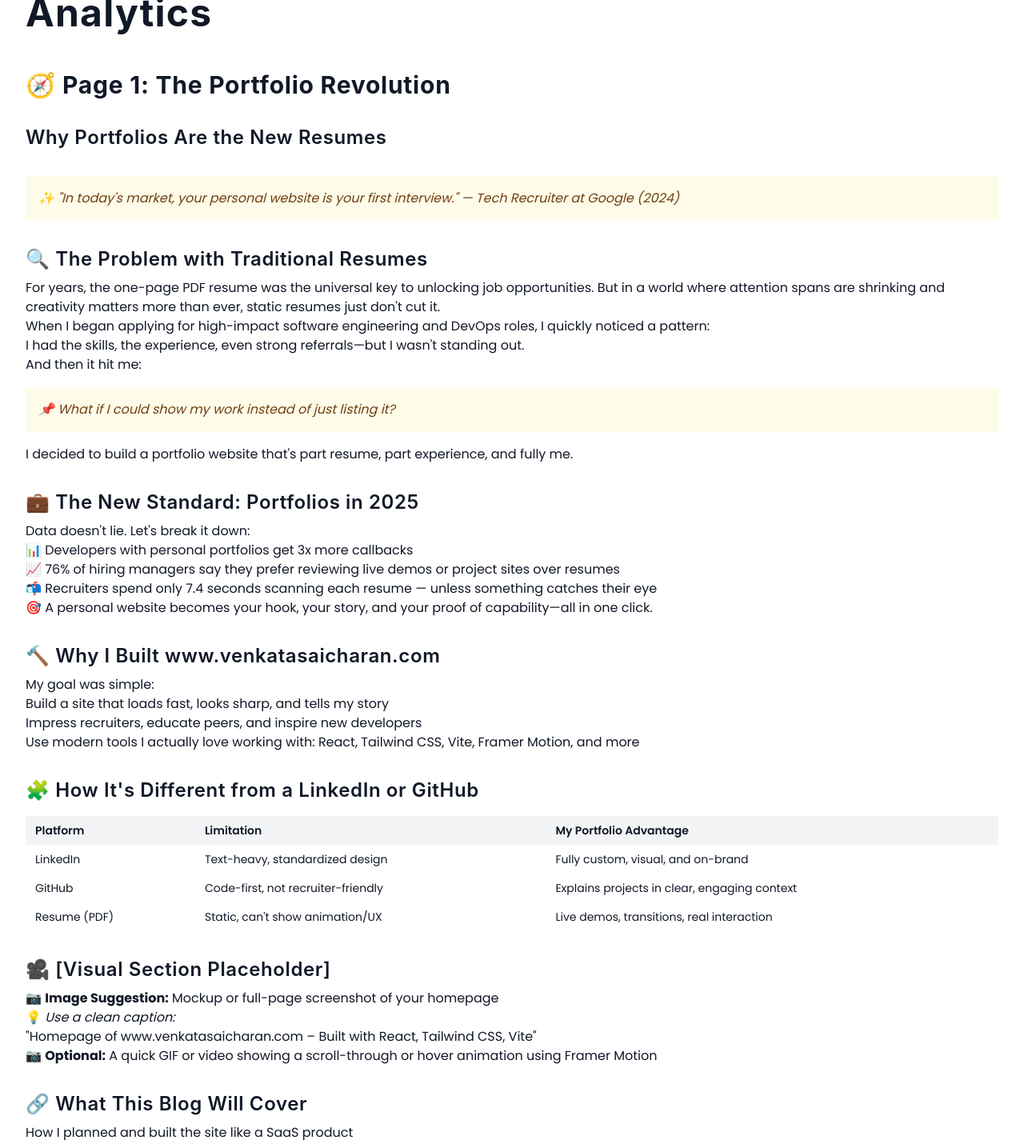
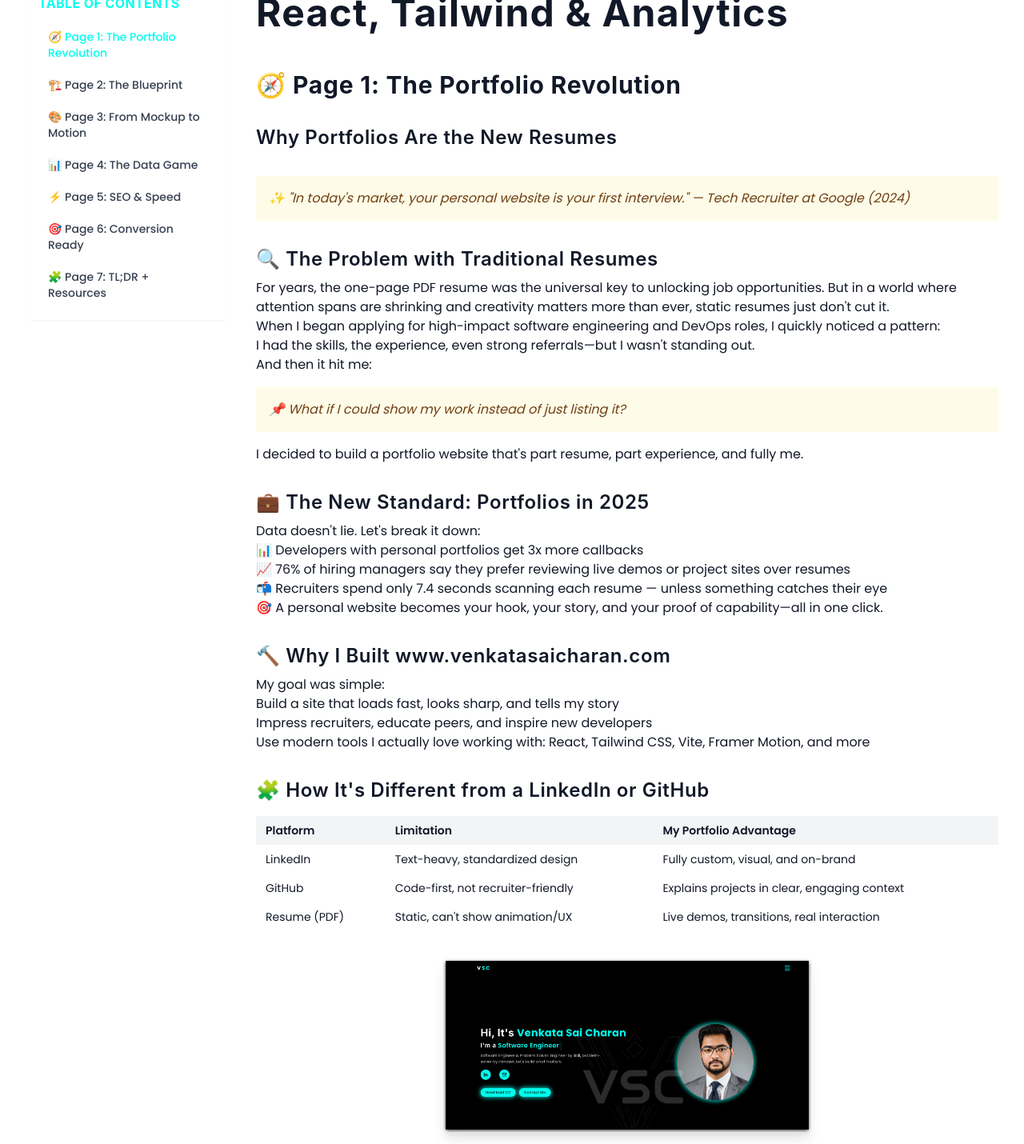
Before and after one commit to saicharankarasala/Portfolio, a React (Vite) app: page /blog/portfolio-case-study in a window 1280 px wide. Shown: the part 200-1630 px from the top of the page at 80% size. Built offline with nearby package versions, Linux system fonts and the light colour scheme.

Commit message:
Replace blog visual placeholder with animated, responsive Framer Motion figure and update image to Thumbnail.jpg

```diff
--- a/src/App.jsx
+++ b/src/App.jsx
@@ -87,7 +87,7 @@
 
                   {/* Hamburger Menu */}
                   <button
-                    className="hamburger-menu"
+                    className="hamburger-menu md:hidden"
                     onClick={() => setIsMenuOpen(!isMenuOpen)}
                     aria-label="Toggle menu"
                   >
@@ -116,6 +116,10 @@
                       <i className='bx bx-book'></i>
                       Education
                     </a>
+                    <a href="#certifications" onClick={() => setIsMenuOpen(false)}>
+                      <i className='bx bx-certification'></i>
+                      Certifications
+                    </a>
                     <a href="#experience" onClick={() => setIsMenuOpen(false)}>
                       <i className='bx bx-briefcase'></i>
                       Experience
@@ -140,6 +144,7 @@
                     <ScrollLink to="about" smooth={true} duration={500} className="cursor-pointer hover:text-[--main-color] transition-colors">About</ScrollLink>
                     <ScrollLink to="skills" smooth={true} duration={500} className="cursor-pointer hover:text-[--main-color] transition-colors">Skills</ScrollLink>
                     <ScrollLink to="education" smooth={true} duration={500} className="cursor-pointer hover:text-[--main-color] transition-colors">Education</ScrollLink>
+                    <ScrollLink to="certifications" smooth={true} duration={500} className="cursor-pointer hover:text-[--main-color] transition-colors">Certifications</ScrollLink>
                     <ScrollLink to="experience" smooth={true} duration={500} className="cursor-pointer hover:text-[--main-color] transition-colors">Experience</ScrollLink>
                     <ScrollLink to="projects" smooth={true} duration={500} className="cursor-pointer hover:text-[--main-color] transition-colors">Projects</ScrollLink>
                     <ScrollLink to="contact" smooth={true} duration={500} className="cursor-pointer hover:text-[--main-color] transition-colors">Contact</ScrollLink>
--- a/src/components/Blog.jsx
+++ b/src/components/Blog.jsx
@@ -1,8 +1,11 @@
-import React, { useEffect } from 'react';
+import React, { useEffect, useState, useRef } from 'react';
 import { Helmet } from 'react-helmet-async';
+import { motion } from 'framer-motion';
 
 const Divider = () => <div className="my-8 border-t border-gray-300 dark:border-gray-700" />;
-const SectionTitle = ({ children }) => <h2 className="text-2xl md:text-3xl font-bold mt-12 mb-4 flex items-center gap-2 !text-gray-900">{children}</h2>;
+const SectionTitle = ({ id, children }) => (
+  <h2 id={id} className="text-2xl md:text-3xl font-bold mt-12 mb-4 flex items-center gap-2 !text-gray-900 scroll-mt-32">{children}</h2>
+);
 const SubTitle = ({ children }) => <h3 className="text-xl md:text-2xl font-semibold mt-8 mb-2 flex items-center gap-2 !text-gray-900">{children}</h3>;
 const Callout = ({ children }) => <div className="bg-yellow-50 dark:bg-yellow-900/20 border-l-4 border-yellow-400 dark:border-yellow-500 p-4 my-4 text-yellow-900 dark:text-yellow-100 italic">{children}</div>;
 const Table = ({ headers, rows }) => (
@@ -20,8 +23,38 @@
   </table>
 );
 
+const tocItems = [
+  { id: 'page-1', label: '🧭 Page 1: The Portfolio Revolution' },
+  { id: 'page-2', label: '🏗️ Page 2: The Blueprint' },
+  { id: 'page-3', label: '🎨 Page 3: From Mockup to Motion' },
+  { id: 'page-4', label: '📊 Page 4: The Data Game' },
+  { id: 'page-5', label: '⚡ Page 5: SEO & Speed' },
+  { id: 'page-6', label: '🎯 Page 6: Conversion Ready' },
+  { id: 'page-7', label: '🧩 Page 7: TL;DR + Resources' },
+];
+
 const Blog = () => {
   useEffect(() => { window.scrollTo(0, 0); }, []);
+  const [tocOpen, setTocOpen] = useState(false);
+  const [activeId, setActiveId] = useState('page-1');
+  const sectionRefs = useRef({});
+
+  // IntersectionObserver for active section highlighting
+  useEffect(() => {
+    const handleScroll = () => {
+      const offsets = tocItems.map(item => {
+        const el = document.getElementById(item.id);
+        if (!el) return { id: item.id, top: Infinity };
+        const rect = el.getBoundingClientRect();
+        return { id: item.id, top: Math.abs(rect.top - 120) }; // 120px offset for sticky nav
+      });
+      const closest = offsets.reduce((a, b) => (a.top < b.top ? a : b));
+      setActiveId(closest.id);
+    };
+    window.addEventListener('scroll', handleScroll, { passive: true });
+    handleScroll();
+    return () => window.removeEventListener('scroll', handleScroll);
+  }, []);
 
   return (
     <>
@@ -29,10 +62,78 @@
         <title>The Code Behind the Canvas: How I Engineered My Personal Brand</title>
         <meta name="description" content="A full case study blog by Venkat Sai Charan on building his personal portfolio using React, Tailwind, Vite, and Framer Motion." />
       </Helmet>
-      <div className="bg-white min-h-screen w-full px-2 md:px-8 py-10 pt-24 text-gray-900 prose lg:prose-xl prose-a:text-[--main-color] prose-a:no-underline hover:prose-a:underline prose-headings:!text-gray-900 prose-strong:text-[--main-color]">
+      <div className="relative bg-white min-h-screen w-full px-2 md:px-8 py-10 pt-24 text-gray-900 prose lg:prose-xl prose-a:text-[--main-color] prose-a:no-underline hover:prose-a:underline prose-headings:!text-gray-900 prose-strong:text-[--main-color]">
+        <div className="flex flex-row gap-8">
+          {/* Sidebar TOC (Desktop) */}
+          <aside className="hidden lg:block w-64 flex-shrink-0">
+            <div className="mb-6">
+              <a href="/" className="inline-block w-full text-center bg-[--main-color] text-white font-semibold py-2 px-4 rounded-lg shadow hover:bg-[--main-color]/90 transition mb-4">
+                ← Back to Portfolio
+              </a>
+            </div>
+            <nav className="sticky top-24">
+              <div className="bg-white border border-gray-200 rounded-lg shadow-sm p-4 font-sans">
+                <h3 className="text-base font-bold mb-3 text-[--main-color] tracking-wide uppercase">Table of Contents</h3>
+                <ul className="space-y-1">
+                  {tocItems.map(item => (
+                    <li key={item.id}>
+                      <a
+                        href={`#${item.id}`}
+                        className={`block px-3 py-2 rounded-md transition-colors text-sm font-medium
+                          ${activeId === item.id
+                            ? 'bg-[--main-color]/10 text-[--main-color] font-bold border-l-4 border-[--main-color]'
+                            : 'text-gray-700 hover:bg-gray-100 hover:text-[--main-color]'}
+                        `}
+                      >
+                        {item.label}
+                      </a>
+                    </li>
+                  ))}
+                </ul>
+              </div>
+            </nav>
+          </aside>
+          {/* Main Content */}
+          <main className="flex-1 min-w-0">
+            {/* Mobile Back to Portfolio Button */}
+            <div className="lg:hidden mb-4">
+              <a href="/" className="inline-block w-full text-center bg-[--main-color] text-white font-semibold py-2 px-4 rounded-lg shadow hover:bg-[--main-color]/90 transition mb-2">
+                ← Back to Portfolio
+              </a>
+            </div>
+            {/* Mobile TOC */}
+            <div className="lg:hidden mb-6">
+              <button
+                className="w-full flex items-center justify-between bg-white/90 border border-gray-200 rounded-xl px-4 py-3 text-base font-semibold text-[--main-color] focus:outline-none shadow"
+                onClick={() => setTocOpen(!tocOpen)}
+                aria-label="Toggle Table of Contents"
+              >
+                Table of Contents
+                <span>{tocOpen ? '▲' : '▼'}</span>
+              </button>
+              {tocOpen && (
+                <ul className="bg-white/95 border border-gray-200 rounded-b-xl shadow p-4 space-y-1 mt-1">
+                  {tocItems.map(item => (
+                    <li key={item.id}>
+                      <a
+                        href={`#${item.id}`}
+                        className={`block px-3 py-2 rounded-md transition-colors text-sm font-medium
+                          ${activeId === item.id
+                            ? 'bg-[--main-color]/10 text-[--main-color] font-bold border-l-4 border-[--main-color]'
+                            : 'text-gray-700 hover:bg-gray-100 hover:text-[--main-color]'}
+                        `}
+                      >
+                        {item.label}
+                      </a>
+                    </li>
+                  ))}
+                </ul>
+              )}
+            </div>
+            {/* Blog Content */}
             <h1 className="text-4xl md:text-5xl font-bold mb-4 mt-0 !text-gray-900">The Code Behind the Canvas: How I Engineered My Personal Brand with React, Tailwind & Analytics</h1>
             <Divider />
-        <SectionTitle>🧭 Page 1: The Portfolio Revolution</SectionTitle>
+            <SectionTitle id="page-1">🧭 Page 1: The Portfolio Revolution</SectionTitle>
             <SubTitle>Why Portfolios Are the New Resumes</SubTitle>
             <Divider />
             <Callout>✨ "In today's market, your personal website is your first interview." — Tech Recruiter at Google (2024)</Callout>
@@ -71,10 +172,22 @@
               ]}
             />
             <Divider />
-        <SubTitle>🎥 [Visual Section Placeholder]</SubTitle>
-        <p>📷 <strong>Image Suggestion:</strong> Mockup or full-page screenshot of your homepage</p>
-        <p>💡 <em>Use a clean caption:</em> <br/>"Homepage of www.venkatasaicharan.com – Built with React, Tailwind CSS, Vite"</p>
-        <p>📷 <strong>Optional:</strong> A quick GIF or video showing a scroll-through or hover animation using Framer Motion</p>
+            <motion.figure
+              initial={{ opacity: 0, y: 40 }}
+              whileInView={{ opacity: 1, y: 0 }}
+              viewport={{ once: true, amount: 0.4 }}
+              transition={{ duration: 0.7, ease: 'easeOut' }}
+              className="flex flex-col items-center justify-center my-8"
+            >
+              <img
+                src="/images/Thumbnail.jpg"
+                alt="Homepage of www.venkatasaicharan.com – Built with React, Tailwind CSS, Vite"
+                className="rounded-xl shadow-lg max-w-full w-full md:w-3/4 lg:w-2/3 xl:w-1/2 border border-gray-200"
+              />
+              <figcaption className="mt-4 text-center text-base text-gray-600 italic max-w-xl">
+                Homepage of <span className="text-[--main-color] font-semibold">www.venkatasaicharan.com</span> – Built with React, Tailwind CSS, Vite
+              </figcaption>
+            </motion.figure>
             <Divider />
             <SubTitle>🔗 What This Blog Will Cover</SubTitle>
             <ul>
@@ -84,7 +197,7 @@
               <li>Real screenshots of performance reports, SEO gains, and project showcase design</li>
             </ul>
             <p>This is my blueprint—you're free to use it as inspiration, a checklist, or even a copy-paste starter for your own journey.</p>
-        <SectionTitle>🏗️ Page 2: The Blueprint</SectionTitle>
+            <SectionTitle id="page-2">🏗️ Page 2: The Blueprint</SectionTitle>
             <SubTitle>Architecting a High-Impact Portfolio with React, Tailwind & Vite</SubTitle>
             <Divider />
             <Callout>💡 "A great developer portfolio isn't just code—it's architecture, design, and performance coming together."<br/>— Venkat Sai Charan Karasala</Callout>
@@ -169,7 +282,7 @@
             <p>This made it easy to add new sections, reorder layout, and optimize independently.</p>
             <Callout>📌 Pro Tip: Keep components isolated and context-aware. Use props for dynamic content.</Callout>
             <p>✅ <strong>Summary:</strong> By selecting the right stack and structuring my app like a product, I created a site that's not just visually stunning, but technically sound.</p>
-        <SectionTitle>🎨 Page 3: From Mockup to Motion</SectionTitle>
+            <SectionTitle id="page-3">🎨 Page 3: From Mockup to Motion</SectionTitle>
             <SubTitle>Designing with Intent & Animating with Precision</SubTitle>
             <Divider />
             <Callout>✨ "Design is not just what it looks like and feels like. Design is how it works."<br/>— Steve Jobs</Callout>
@@ -250,7 +363,7 @@
             <Callout>🎁 Developer Tip: Motion is UX, Not Just Eye Candy<br/>• Use animations to clarify hierarchy<br/>• Avoid animating too much at once<br/>• Focus on timing, easing, and interaction feedback<br/>• Framer Motion's variants and layout animations are powerful when building component-based systems</Callout>
             <Divider />
             <p>✅ <strong>Summary:</strong> Design is where code meets emotion. By combining clarity-focused UI with buttery-smooth animations, I created a site that's as delightful to use as it is to build.</p>
-        <SectionTitle>📊 Page 4: The Data Game</SectionTitle>
+            <SectionTitle id="page-4">📊 Page 4: The Data Game</SectionTitle>
             <SubTitle>How Analytics Drove My UX Decisions & Iterations</SubTitle>
             <Divider />
             <Callout>📈 "What you don't measure, you can't improve."<br/>— Peter Drucker</Callout>
@@ -329,7 +442,7 @@
             <Divider />
             <p>✅ <strong>Summary:</strong> Your portfolio isn't a static product. It evolves—based on how real users engage with it. By installing basic analytics, I discovered where users were struggling and turned friction into flow.</p>
             {/* --- Page 5: SEO & Speed --- */}
-        <SectionTitle>⚡ Page 5: SEO & Speed</SectionTitle>
+            <SectionTitle id="page-5">⚡ Page 5: SEO & Speed</SectionTitle>
             <SubTitle>How I Ranked Without Paying a Dime</SubTitle>
             <Divider />
             <Callout>🔍 "Good SEO is not about tricking Google. It's about partnering with Google to provide the best search results."<br/>— Phil Frost, Main Street ROI</Callout>
@@ -413,10 +526,10 @@
             <Divider />
             <p>✅ <strong>Summary:</strong> SEO isn't about gaming the system—it's about building for clarity, speed, and intent. By applying structured content, semantic markup, and laser-focused performance improvements, I created a portfolio that search engines love—and users enjoy.</p>
             {/* --- Page 6: Conversion Ready --- */}
-        <SectionTitle>🎯 Page 6: Conversion Ready</SectionTitle>
+            <SectionTitle id="page-6">🎯 Page 6: Conversion Ready</SectionTitle>
             <SubTitle>Driving Action, Not Just Views</SubTitle>
             <Divider />
-        <Callout>🧲 "Traffic is vanity. Conversion is sanity."<br/>— Brian Massey, Conversion Scientist</Callout>
+            <Callout>�� "Traffic is vanity. Conversion is sanity."<br/>— Brian Massey, Conversion Scientist</Callout>
             <Divider />
             <SubTitle>💡 The Goal: Turn Visitors into Opportunities</SubTitle>
             <p>A beautiful portfolio doesn't mean much if it doesn't spark action. Once my portfolio started attracting traffic through search, shares, and referrals, my next challenge was conversion:</p>
@@ -463,7 +576,7 @@
             <ul>
               <li>💼 Under Projects: "Interested in something similar? Let's talk"</li>
               <li>📩 At the bottom of each page: "Have questions or want to collaborate? I'd love to hear from you."</li>
-          <li>📱 In mobile view: Sticky bottom bar with: "👋 Let's Connect"</li>
+              <li>�� In mobile view: Sticky bottom bar with: "👋 Let's Connect"</li>
             </ul>
             <Divider />
             <SubTitle>📈 Results from CTA Testing</SubTitle>
@@ -503,7 +616,7 @@
             <p>✅ <strong>Summary:</strong> Traffic means nothing if it doesn't lead to opportunity. By applying marketing psychology, conversion optimization, and clear CTA logic, I turned my portfolio into a lead-generating, connection-building machine.</p>
             <p>💼 Since launch, I've received job leads, freelance requests, and community invites—all via the contact form.</p>
             {/* --- Page 7: TL;DR + Resources --- */}
-        <SectionTitle>🧩 Page 7: TL;DR + Resources</SectionTitle>
+            <SectionTitle id="page-7">🧩 Page 7: TL;DR + Resources</SectionTitle>
             <SubTitle>From Code to Career: Your Developer Portfolio Blueprint</SubTitle>
             <Divider />
             <Callout>🎓 "Give away the playbook, and you'll attract those who want to play with you."<br/>— Venkat Sai Charan Karasala</Callout>
@@ -585,6 +698,8 @@
             <Divider />
             <p>🖼️ <strong>Visual Suggestion:</strong> A clean "Thank You" screen with a subtle animation or waving hand emoji.<br/>"Thanks for reading. Now go build yours."</p>
             <Divider />
+          </main>
+        </div>
       </div>
     </>
   );
```
Lines whose indentation alone changed are shown as unchanged.
